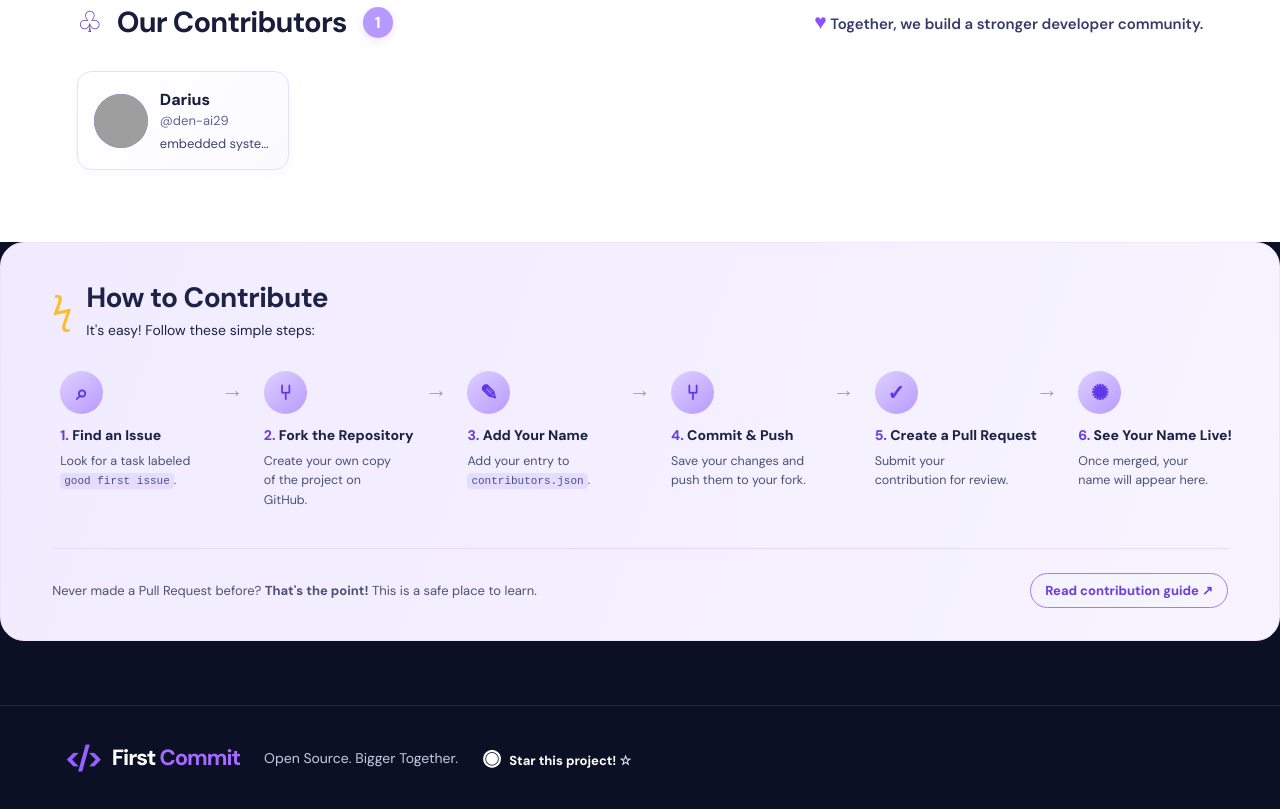
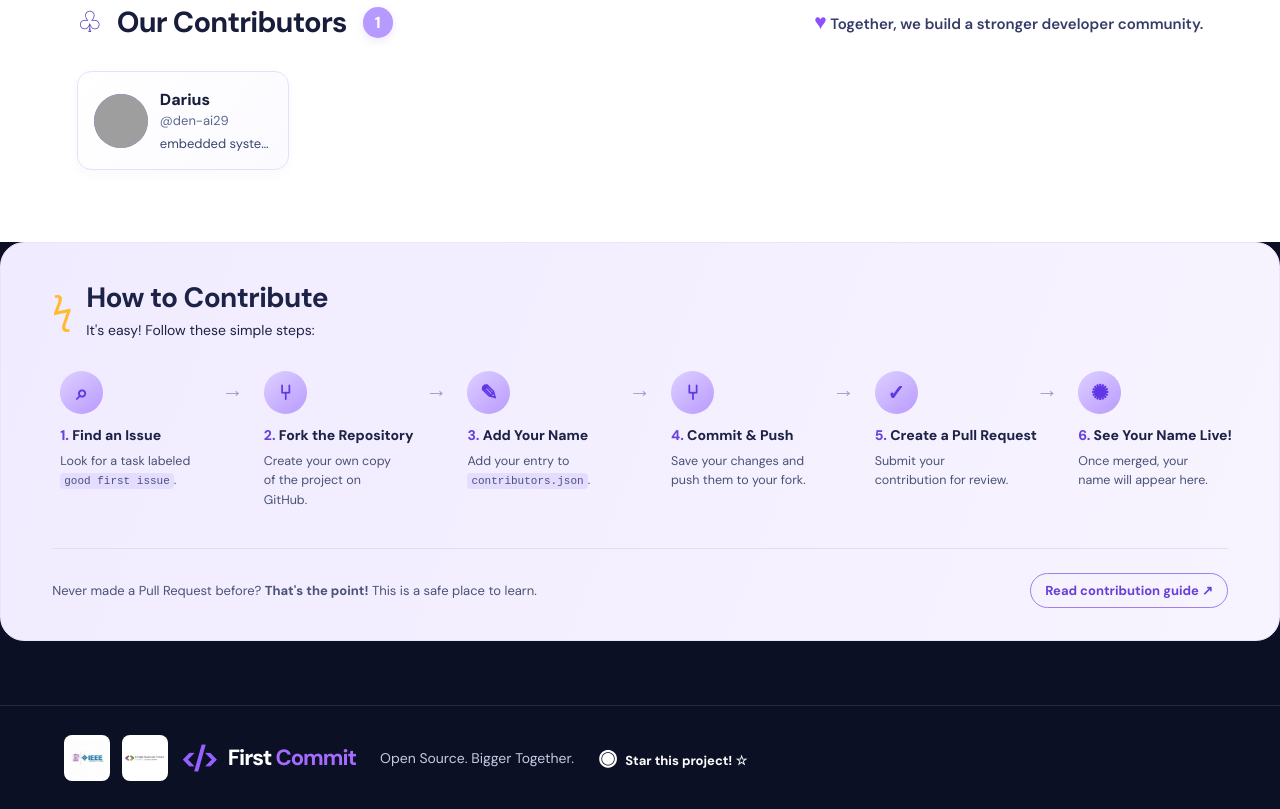
Before and after one commit to ddennis18/first-commit, a plain HTML site: page index.html in a window 1280 px wide. Shown: the part 626-1435 px from the top of the page. Drawn offline with Linux system fonts and the light colour scheme; grey boxes are pictures that could not be loaded.

Commit message:
Add GDG on Campus logo and update styles for improved layout

```diff
--- a/index.html
+++ b/index.html
@@ -14,6 +14,7 @@
   <header class="topbar">
     <a class="brand" href="#home" aria-label="IEEE UNIBEN and First Commit home">
       <img class="ieee-logo" src="images/ieee-uniben-logo.jpeg" alt="IEEE UNIBEN logo" />
+      <img class="gdgoc-logo" src="images/gdgoc-logo.png" alt="Google Developer Groups on Campus logo" />
       <span class="brand-mark">&lt;/&gt;</span>
       <span>First <b>Commit</b></span>
     </a>
@@ -78,7 +79,11 @@
   </main>
 
   <footer id="about">
-    <a class="brand footer-brand" href="#home"><span class="brand-mark">&lt;/&gt;</span><span>First <b>Commit</b></span></a>
+    <a class="brand footer-brand" href="#home">
+      <img class="ieee-logo" src="images/ieee-uniben-logo.jpeg" alt="IEEE UNIBEN logo" />
+      <img class="gdgoc-logo" src="images/gdgoc-logo.png" alt="Google Developer Groups on Campus logo" />
+      <span class="brand-mark">&lt;/&gt;</span><span>First <b>Commit</b></span>
+    </a>
     <div class="footer-tagline">Open Source. Bigger Together.</div>
     <a class="star-link" href="https://github.com/ddennis18/first-commit" target="_blank" rel="noopener noreferrer"><span>◉</span> Star this project! ☆</a>
   </footer>
--- a/style.css
+++ b/style.css
@@ -39,6 +39,9 @@ html{scroll-padding-top:96px}
 .contribute-bottom{margin-top:28px;padding-top:24px}
 footer{min-height:104px;padding:28px clamp(24px,5vw,72px);gap:24px}
 
+.ieee-logo,.gdgoc-logo{width:46px;height:46px;object-fit:contain;border-radius:8px;background:#fff}
+.gdgoc-logo{padding:3px}
+
 @media(max-width:1100px){
   .topbar{padding-inline:28px}
   .topbar nav{gap:2px}
@@ -54,6 +57,7 @@ footer{min-height:104px;padding:28px clamp(24px,5vw,72px);gap:24px}
   .brand{gap:8px}
   .brand-mark{font-size:30px}
   .ieee-logo{width:40px;height:40px}
+  .gdgoc-logo{width:40px;height:40px}
   .hero{min-height:390px;padding:48px 24px}
   .hero h1{margin-bottom:18px}
   .hero-copy p{margin-bottom:24px}
@@ -75,6 +79,7 @@ footer{min-height:104px;padding:28px clamp(24px,5vw,72px);gap:24px}
   .brand{font-size:19px}
   .brand-mark{display:none}
   .ieee-logo{width:36px;height:36px}
+  .gdgoc-logo{width:36px;height:36px}
   .hero{padding-inline:20px}
   .hero h1{font-size:43px}
   .contributors-section{padding-inline:16px}
```
Also changed, not shown: images/gdgoc-logo.png (added).
